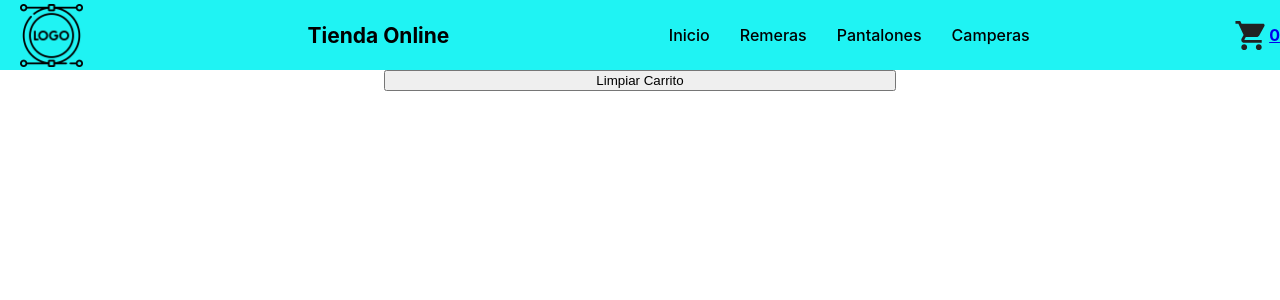
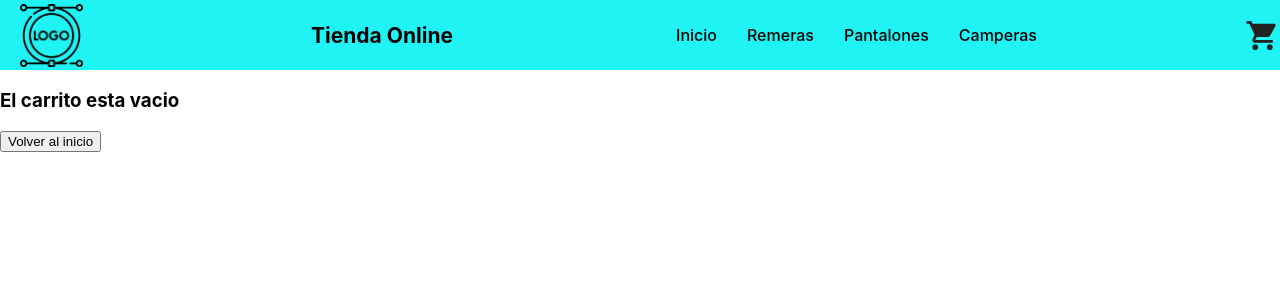
Before and after one commit to LucasCoronado/tienda-react, a React (Create React App) app: page /cart in a window 1280 px wide. Shown: the top 300 px of the page. Built offline with nearby package versions, Linux system fonts and the light colour scheme.

Commit message:
desafio_10

```diff
--- a/src/Components/Cart/Cart.js
+++ b/src/Components/Cart/Cart.js
@@ -1,16 +1,28 @@
-import React, {useContext} from 'react'
+import React, { useContext } from 'react'
 import { cartContext } from '../../Context/CartContext'
 import ItemCart from '../ItemCart/ItemCart'
 import "./cart.css"
+import { Link } from "react-router-dom"
 
 
 
 const Cart = () => {
-  const {productos, clear} = useContext(cartContext)
+  const { productos, clear, calcularTotal } = useContext(cartContext)
+
+  if (productos.length === 0) {
+    return (
+      <>
+      <h3>El carrito esta vacio</h3>
+      <Link to={"/"}><button>Volver al inicio</button></Link>
+      </>
+    )
+  }
+
   return (
     <div>
-      {productos.map((producto) => <ItemCart key={producto.id} producto={producto}/>)}
+      {productos.map((producto) => <ItemCart key={producto.id} producto={producto} />)}
       <div className='cartBtn'>
+      <p>TOTAL ${calcularTotal()}</p>
         <button onClick={clear}>Limpiar Carrito</button></div>
     </div>
   )
--- a/src/Components/Cart/cart.css
+++ b/src/Components/Cart/cart.css
@@ -4,4 +4,5 @@
     display: flex;
     flex-direction: column;
     justify-content: center;
+    text-align: center;
 }
--- a/src/Components/CartWidget/CartWidget.js
+++ b/src/Components/CartWidget/CartWidget.js
@@ -1,4 +1,4 @@
-import React, {useContext} from "react";
+import React, { useContext } from "react";
 import ShoppingCartIcon from '@mui/icons-material/ShoppingCart';
 import { grey } from '@mui/material/colors';
 import { cartContext } from "../../Context/CartContext";
@@ -6,13 +6,24 @@ import "./cartWidget.css"
 
 const CartWidget = () => {
 
-  const {cantidad} = useContext(cartContext)
+  const { cantidad } = useContext(cartContext)
+
+  if (cantidad === 0) {
+    return (
+      <div className="cartWidget">
+        <ShoppingCartIcon fontSize="large" sx={{ color: grey[900] }} />
+      </div>
+    )
+  }
+  else {
   return (
     <div className="cartWidget">
-    <ShoppingCartIcon fontSize="large" sx={{ color: grey[900] }}/>
-    <h4>{cantidad}</h4>
+      <ShoppingCartIcon fontSize="large" sx={{ color: grey[900] }} />
+      <h2>{cantidad}</h2>
     </div>
   );
+  }
 };
 
+
 export default CartWidget;
--- a/src/Components/ItemCart/ItemCart.js
+++ b/src/Components/ItemCart/ItemCart.js
@@ -5,7 +5,7 @@ import "./ItemCart.css"
 
 
 const ItemCart = ({producto}) => {
-    const {nombre, cantidad, id} = producto
+    const {nombre, cantidad, id, precio} = producto
     const {borrarProducto} = useContext(cartContext)
 
     const borrarP = () =>{
@@ -15,6 +15,7 @@ const ItemCart = ({producto}) => {
     <div className='itemCart'>
         <h2>{nombre}</h2>
         <h4>{cantidad}</h4>
+        <h3>${precio*cantidad}</h3>
         <button onClick={borrarP}>Borrar producto</button>
     </div>
   )
--- a/src/Context/CartContext.js
+++ b/src/Context/CartContext.js
@@ -47,8 +47,16 @@ useEffect(() => {
     setCantidad(cantidadP)
   }
 
+  const calcularTotal = () =>{
+    let count = 0
+    productos.forEach((prod)=>{
+    count += prod.cantidad * prod.precio
+    })
+    return count
+    }
+
   return (
-    <Provider value={{ productos, agregarProducto, borrarProducto, clear, cantidad} }>
+    <Provider value={{ productos, agregarProducto, borrarProducto, clear, cantidad, calcularTotal} }>
         {children}
     </Provider>
   )
```
